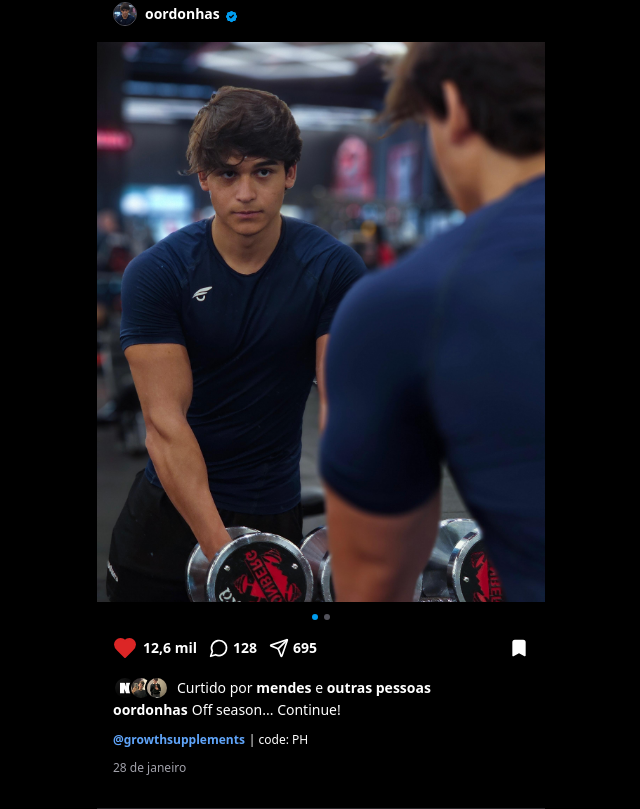
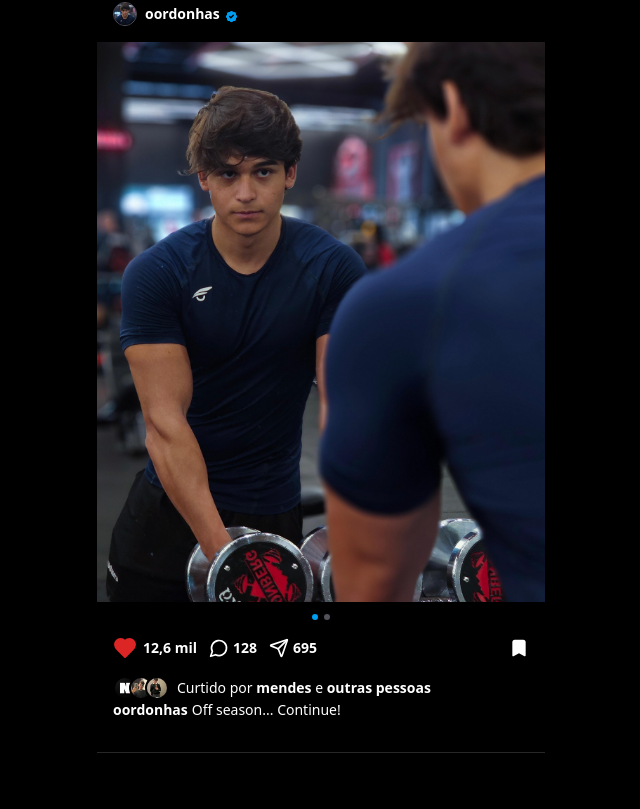
Before and after one commit to lucasfabbrim/ph, a Next.js app: page / in a window 1280 px wide. Shown: the part 1204-2013 px from the top of the page, without its empty margins (319-959 px from the left). After the commit the page ends 1957 px from the top, so only its background shows below. Built offline with nearby package versions, Linux system fonts and the light colour scheme.

Commit message:
Update instagram.tsx

```diff
--- a/src/components/instagram.tsx
+++ b/src/components/instagram.tsx
@@ -140,13 +140,6 @@ export default function InstagramCarouselComponent() {
             Off season... Continue!
           </span>
         </span>
-        <span className="mt-3 text-xs font-semibold text-blue-400 flex items-center gap-1">
-          @growthsupplements
-          <span className="text-xs font-normal text-white">| code: PH</span>
-        </span>
-        <div className="text-xs text-zinc-400 mt-3 font-normal">
-          28 de janeiro
-        </div>
       </div>
     </div>
   );
```
